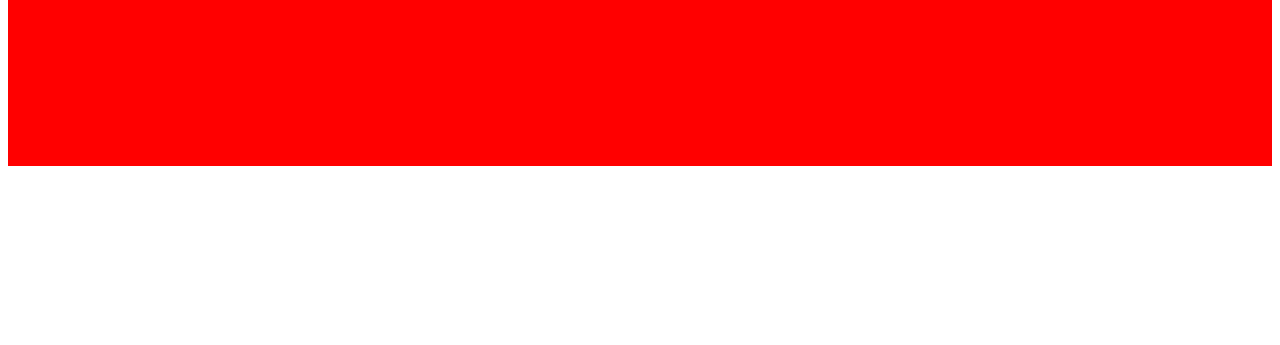
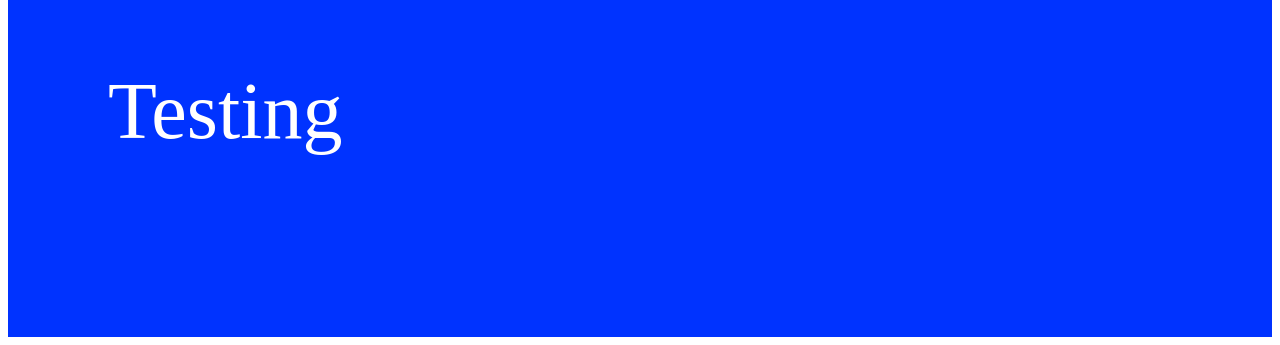
Before and after one commit to izrulfizal/Testing4Cloud, a plain HTML site: page index.html in a window 1280 px wide. Shown: the part 797-1142 px from the top of the page. Before the commit the page ends 971 px from the top, so only its background shows below. Drawn offline with Linux system fonts and the light colour scheme.

Commit message:
Change a bit

```diff
--- a/index.html
+++ b/index.html
@@ -10,6 +10,7 @@
     <div class="testing">
         <h1>Hello from Local!</h1>
         <p>Hello Im izrul</p>
+        <p>Testing</p>
     </div>
 
 </body>
--- a/style.css
+++ b/style.css
@@ -1,5 +1,5 @@
 .testing{
-    background-color: red;
+    background-color: rgb(0, 51, 255);
     color: white;
     padding: 100px;
     margin:auto;
```
